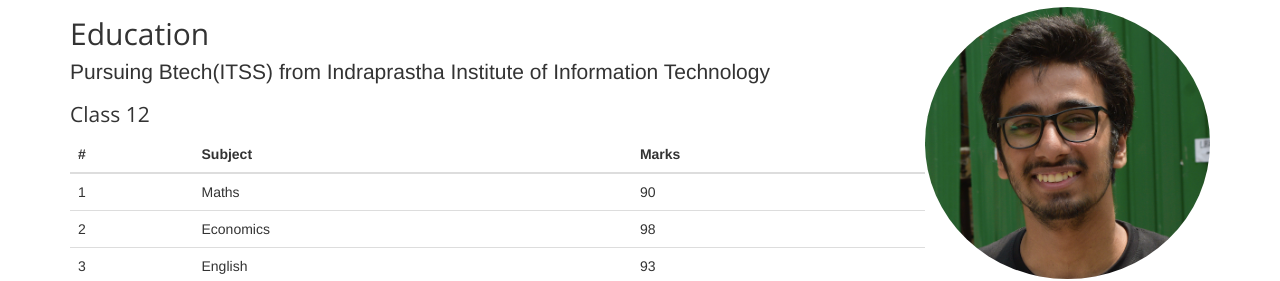
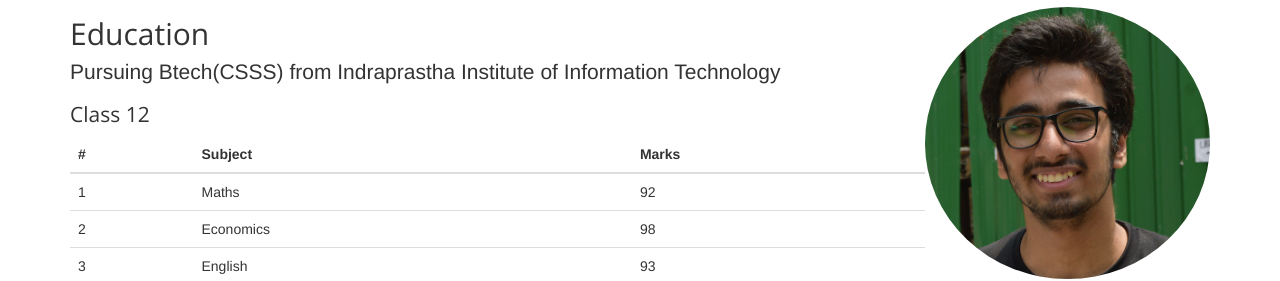
Before and after one commit to divyambhagchandani/divyambhagchandani, a plain HTML site: page index.html in a window 1280 px wide. Shown: the part 871-1152 px from the top of the page. Drawn offline with nearby package versions, Linux system fonts and the light colour scheme.

Commit message:
Update index.html

```diff
--- a/index.html
+++ b/index.html
@@ -78,7 +78,7 @@ $(document).ready(function(){
 	<img src="1.png" id="myphoto">
 	<div class="education">
 	<h2 id="edu">Education</h2>
-		<h4 id="current" style="font-weight: 300; font-size: 1.5em">Pursuing Btech(ITSS) from Indraprastha Institute of Information Technology</h4>
+		<h4 id="current" style="font-weight: 300; font-size: 1.5em">Pursuing Btech(CSSS) from Indraprastha Institute of Information Technology</h4>
 	<h2 id="edu" style="font-size: 1.5em;">Class 12</h2>
 	<div class="table-responsive" id="t1">
   <table class="table">
@@ -93,7 +93,7 @@ $(document).ready(function(){
       <tr>
         <td>1</td>
         <td>Maths</td>
-        <td>90</td>
+        <td>92</td>
       </tr>
             <tr>
         <td>2</td>
```
